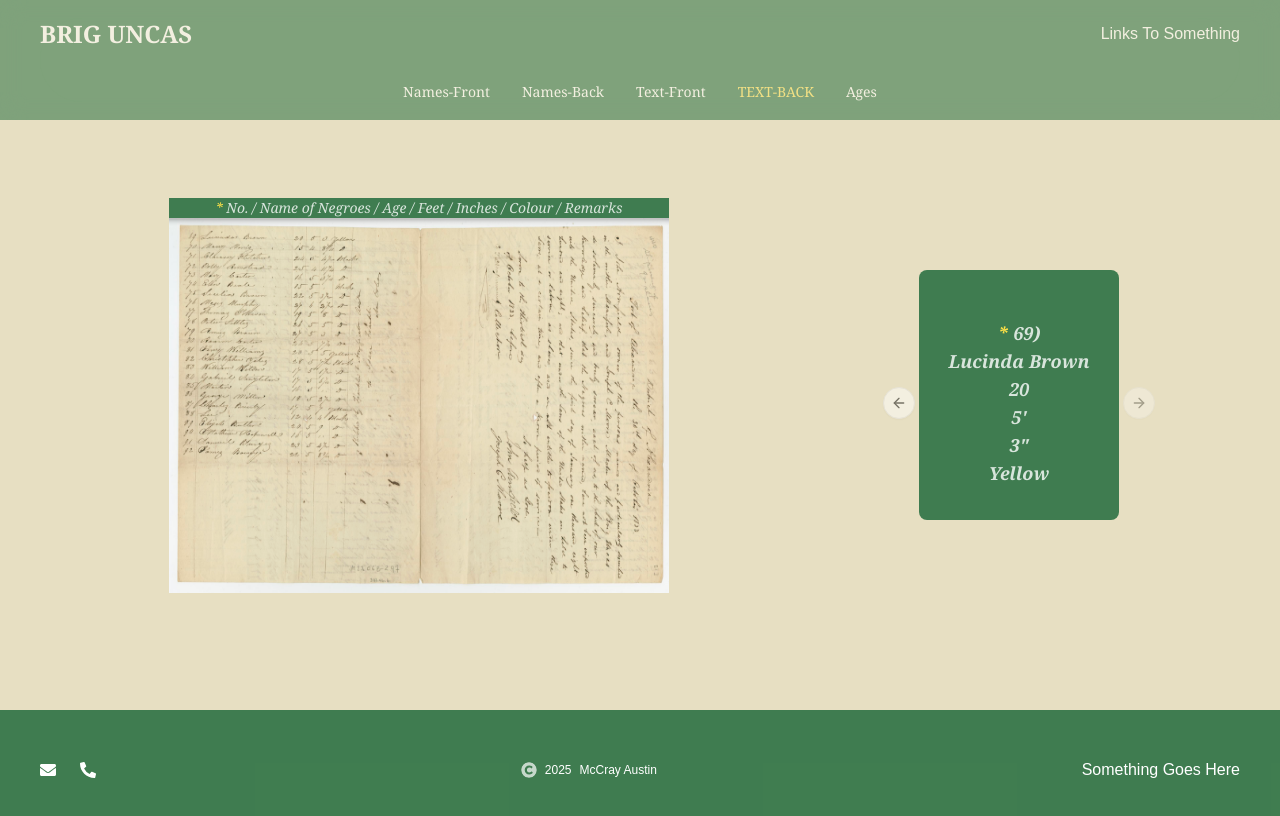
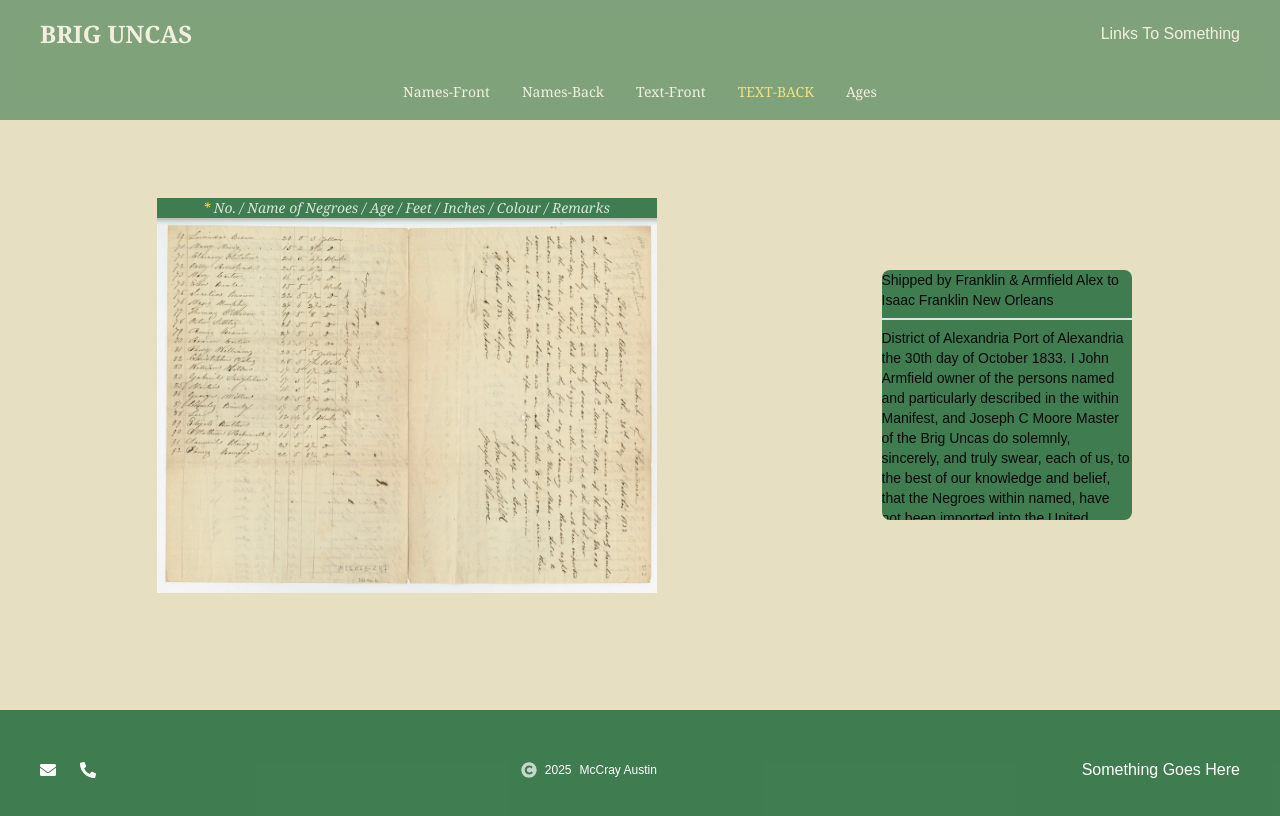
Before and after one commit to mmaustin/brig-uncas, a Next.js app in the folder uncas/: page /text-back in a window 1280 px wide. Shown: the top 816 px of the page. Built offline with nearby package versions, Linux system fonts and the light colour scheme.

Commit message:
Added scroll area component and text to ui

```diff
--- a/uncas/app/text-back/page.tsx
+++ b/uncas/app/text-back/page.tsx
@@ -1,16 +1,18 @@
 'use client';
 
-import ShowCarousel from "@/components/display/ShowCarousel";
-import {
-  Carousel,
-  CarouselContent,
-  CarouselItem,
-  CarouselNext,
-  CarouselPrevious,
-} from "@/components/ui/carousel";
-import { transportedHumansBack } from "@/constants/captiveArray";
+// import ShowCarousel from "@/components/display/ShowCarousel";
+// import {
+//   Carousel,
+//   CarouselContent,
+//   CarouselItem,
+//   CarouselNext,
+//   CarouselPrevious,
+// } from "@/components/ui/carousel";
+// import { transportedHumansBack } from "@/constants/captiveArray";
 import Image from "next/image";
 import manifest from '@/public/manifest-6.png';
+import { ScrollArea } from "@/components/ui/scroll-area";
+import { backpageText } from "@/constants/captiveArray";
 
 const TextBack = () => {
   return (
@@ -27,8 +29,16 @@ const TextBack = () => {
             width={198}
           />
         </div>
-        <section className="h-[250px] w-[200px] my-8 flex justify-center items-center bg-green-800/80 rounded-lg">
-          <Carousel className="w-36 sm:w-44 mt-4">
+        <ScrollArea className="h-[250px] w-[200px] sm:w-[250px] my-8 flex justify-center items-center bg-green-800/80 rounded-lg">
+          {backpageText.map((text, i) => (
+            <section key={i}>
+              <div key={i} className="text-sm">
+                {text}
+              </div>
+              <div className="my-2 border"></div>
+            </section>
+          ))}
+          {/* <Carousel className="w-36 sm:w-44 mt-4">
             <CarouselContent>
               {transportedHumansBack.map((person, i) => {
                 return <CarouselItem key={i} className="text-white/80 capitalize font-serif italic text-lg font-bold opacity "><ShowCarousel captive={person} /></CarouselItem>
@@ -36,8 +46,8 @@ const TextBack = () => {
             </CarouselContent>
             <CarouselPrevious className="opacity-30" />
             <CarouselNext className="opacity-30" />
-          </Carousel>
-        </section>
+          </Carousel> */}
+        </ScrollArea>
       </div>
     </section>
   )
--- a/uncas/app/text-front/page.tsx
+++ b/uncas/app/text-front/page.tsx
@@ -11,6 +11,8 @@ import {
 import { transportedHumansFront } from "@/constants/captiveArray";
 import Image from "next/image";
 import manifest from '@/public/manifest-8.png';
+//import { ScrollArea } from "@/components/ui/scroll-area";
+
 
 const TextFront = () => {
   return (
```
